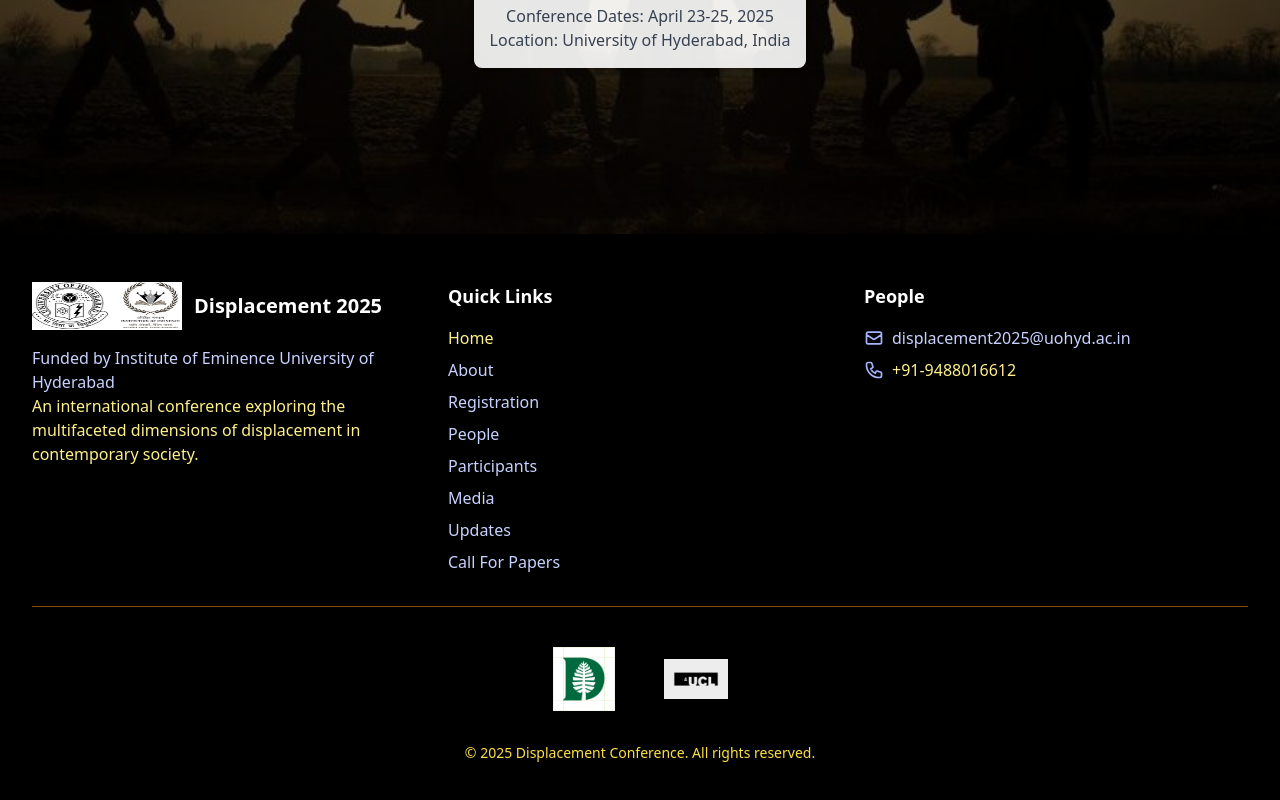
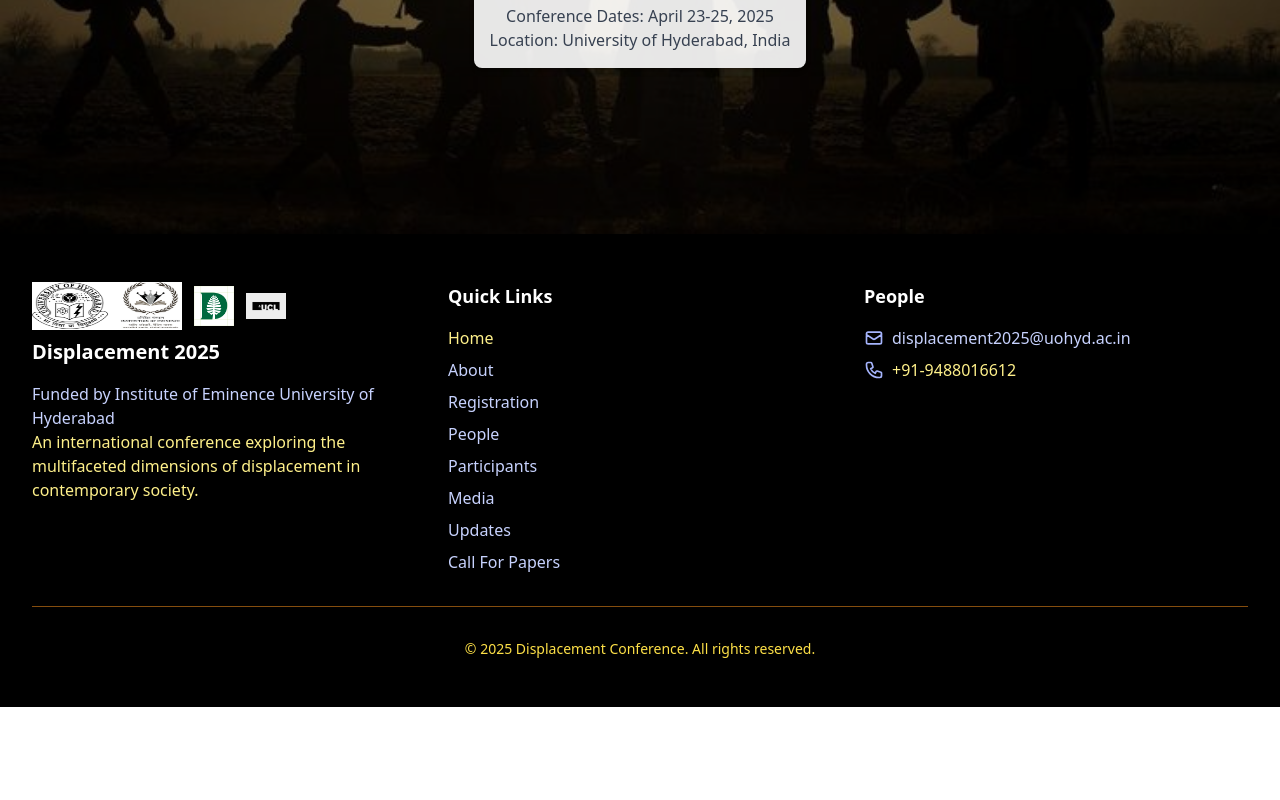
Before and after one commit to sunilbittu/uoh-displacement, a Next.js app: page / in a window 1280 px wide. Shown: the part 566-1366 px from the top of the page. After the commit the page ends 1273 px from the top, so only its background shows below. Built offline with nearby package versions, Linux system fonts and the light colour scheme.

Commit message:
Updated logos and new nav options

```diff
--- a/app/components/Footer.tsx
+++ b/app/components/Footer.tsx
@@ -13,7 +13,9 @@ export default function Footer({ scrollToSection }: FooterProps) {
             <div className="max-w-7xl mx-auto px-4 sm:px-6 lg:px-8">
                 <div className="grid md:grid-cols-3 gap-8">
                     <div>
-                        <Link href="/" className="flex items-center mb-4">
+                        <div className="mb-4">
+                            <div className="flex items-center mb-2">
+                                <Link href="/" className="flex items-center">
                                     <Image
                                         src="/images/logo.png"
                                         alt="Conference Logo"
@@ -21,9 +23,31 @@ export default function Footer({ scrollToSection }: FooterProps) {
                                         height={48}
                                         className="h-12 mr-3"
                                     />
+                                </Link>
+                                <div className="flex items-center space-x-3">
+                                    {/* D-Logo */}
+                                    <div className="relative h-10 w-10">
+                                        <Image
+                                            src="/images/d-logo.jpg"
+                                            alt="D Logo"
+                                            fill
+                                            style={{ objectFit: 'contain' }}
+                                        />
+                                    </div>
 
+                                    {/* U-Logo */}
+                                    <div className="relative h-10 w-10">
+                                        <Image
+                                            src="/images/u-logo.jpg"
+                                            alt="U Logo"
+                                            fill
+                                            style={{ objectFit: 'contain' }}
+                                        />
+                                    </div>
+                                </div>
+                            </div>
                             <h3 className="text-xl font-semibold">Displacement 2025</h3>
-                        </Link>
+                        </div>
                         <p className="text-indigo-200">
                             Funded by Institute of Eminence University of Hyderabad
                         </p>
@@ -106,37 +130,6 @@ export default function Footer({ scrollToSection }: FooterProps) {
                     </div>
                 </div>
                 <div className="mt-8 pt-8 border-t border-yellow-800 flex flex-col items-center">
-                    <div className="flex justify-center space-x-8 mb-6">
-                        {/* D-Logo */}
-                        <button
-                            onClick={() => scrollToSection('d-logo' as SectionId)}
-                            className="p-2 hover:bg-gray-800 rounded-md transition-colors"
-                        >
-                            <div className="relative h-16 w-16">
-                                <Image
-                                    src="/images/d-logo.jpg"
-                                    alt="D Logo"
-                                    fill
-                                    style={{ objectFit: 'contain' }}
-                                />
-                            </div>
-                        </button>
-
-                        {/* U-Logo */}
-                        <button
-                            onClick={() => scrollToSection('u-logo' as SectionId)}
-                            className="p-2 hover:bg-gray-800 rounded-md transition-colors"
-                        >
-                            <div className="relative h-16 w-16">
-                                <Image
-                                    src="/images/u-logo.jpg"
-                                    alt="U Logo"
-                                    fill
-                                    style={{ objectFit: 'contain' }}
-                                />
-                            </div>
-                        </button>
-                    </div>
                     <div className="text-center text-yellow-300 text-sm">
                         <p>© 2025 Displacement Conference. All rights reserved.</p>
                     </div>
```
Lines whose indentation alone changed are shown as unchanged.
